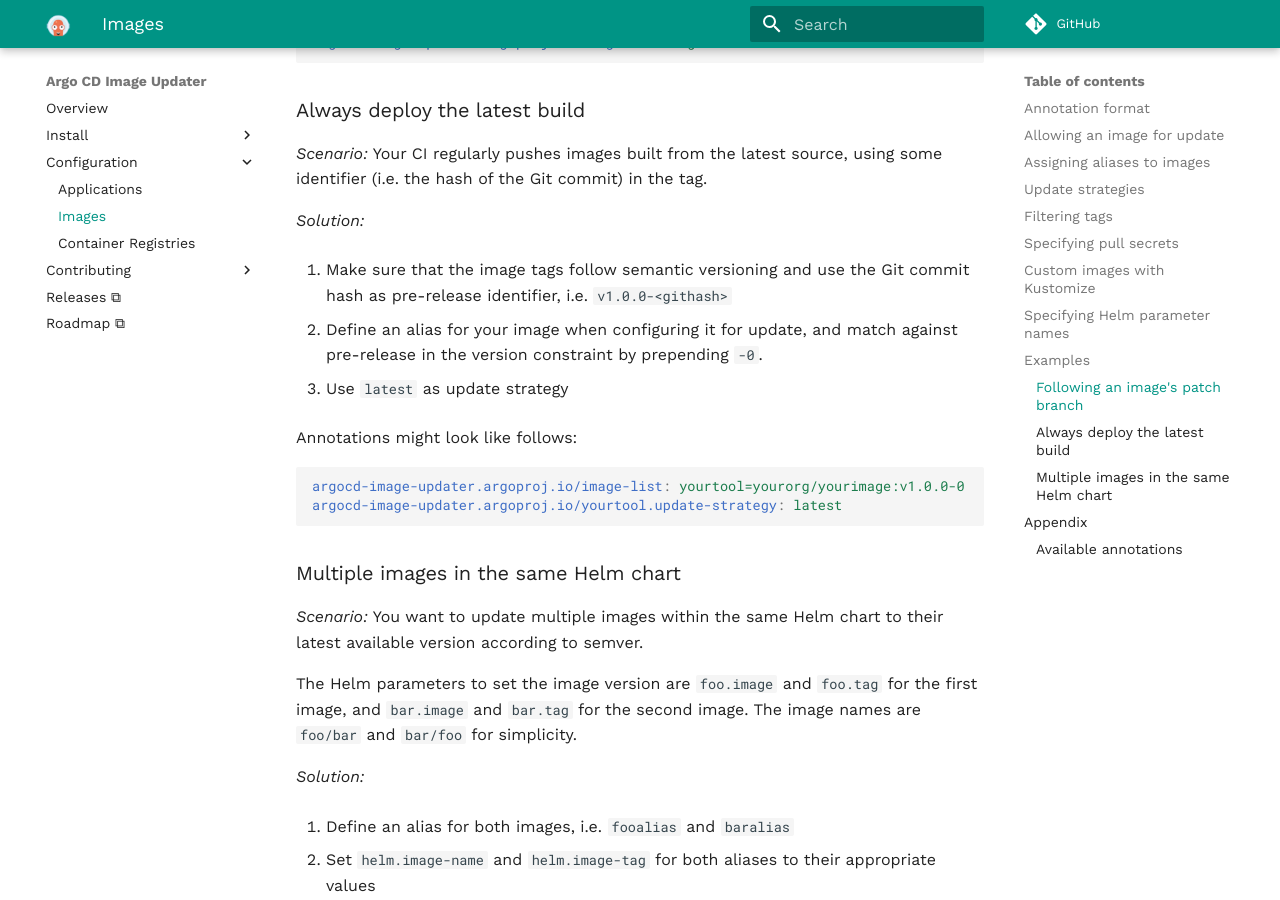
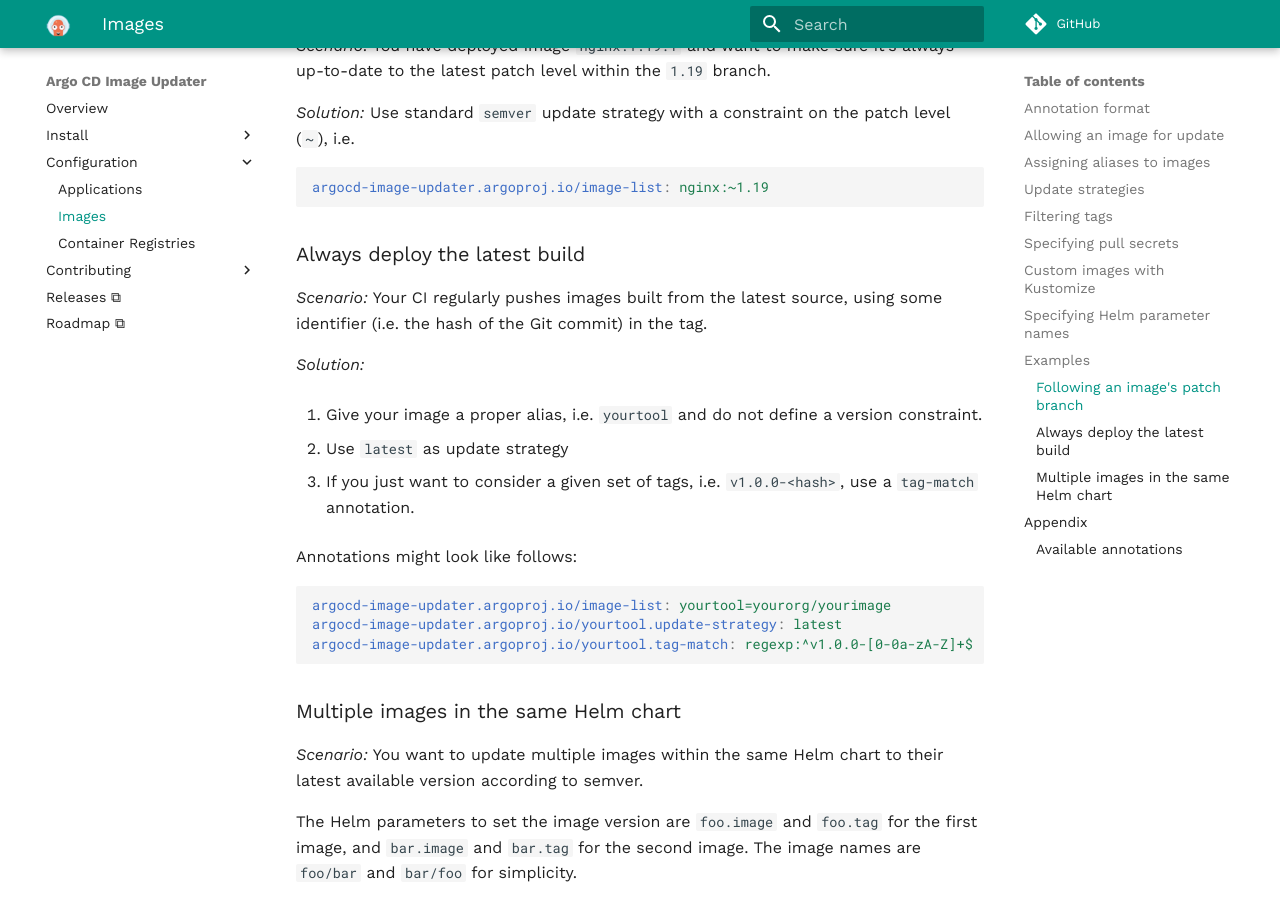
Before and after one commit to argoproj-labs/argocd-image-updater, an MkDocs documentation site: the page built from docs/configuration/images.md, in a window 1280 px wide and 900 px high, scrolled down 5408 px. Built offline with MkDocs 1.6.1 and Material for MkDocs 9.7.7, drawn with Linux system fonts in a browser that asks for light colours; comment, search, counter and statistics services are not loaded; some of the changed text lies outside the part shown.

Commit message:
docs: Reflect new behaviour of update strategy 'latest'

````diff
--- a/docs/configuration/images.md
+++ b/docs/configuration/images.md
@@ -51,6 +51,15 @@ More information on how to specify semantic version constraints can be found
 in the
 [documentation](https://github.com/Masterminds/semver#checking-version-constraints)
 of the [Semver library](https://github.com/Masterminds/semver) we're using.
+
+!!!note
+    If you use an
+    [update strategy](#update-strategies)
+    other than `semver`, the `version_constraint` will not be have any effect
+    and all tags returned from the registry will be considered for update. If
+    you need to further restrict the list of tags to consider, see
+    [filtering tags](#filtering-tags)
+    below.
 
 ## Assigning aliases to images
 
@@ -253,19 +262,20 @@ some identifier (i.e. the hash of the Git commit) in the tag.
 
 *Solution:*
 
-1. Make sure that the image tags follow semantic versioning and use the Git
-   commit hash as pre-release identifier, i.e. `v1.0.0-<githash>`
+1. Give your image a proper alias, i.e. `yourtool` and do not define a version
+   constraint.
 
-2. Define an alias for your image when configuring it for update, and match
-   against pre-release in the version constraint by prepending `-0`.
+2. Use `latest` as update strategy
 
-3. Use `latest` as update strategy
+3. If you just want to consider a given set of tags, i.e. `v1.0.0-<hash>`, use a
+  `tag-match` annotation.
 
 Annotations might look like follows:
 
 ```yaml
-argocd-image-updater.argoproj.io/image-list: yourtool=yourorg/yourimage:v1.0.0-0
+argocd-image-updater.argoproj.io/image-list: yourtool=yourorg/yourimage
 argocd-image-updater.argoproj.io/yourtool.update-strategy: latest
+argocd-image-updater.argoproj.io/yourtool.tag-match: regexp:^v1.0.0-[0-0a-zA-Z]+$
 ```
 
 ### Multiple images in the same Helm chart
````
